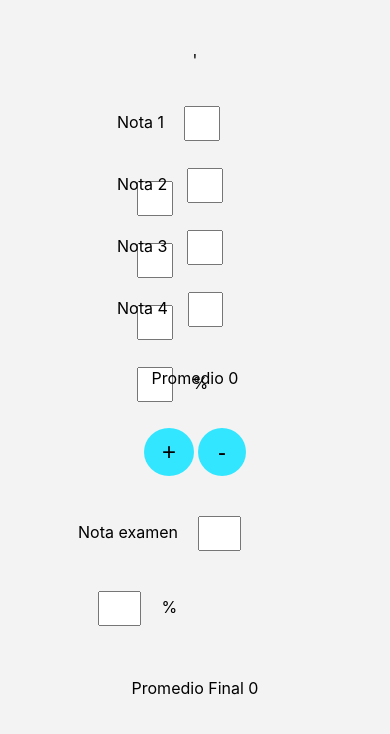
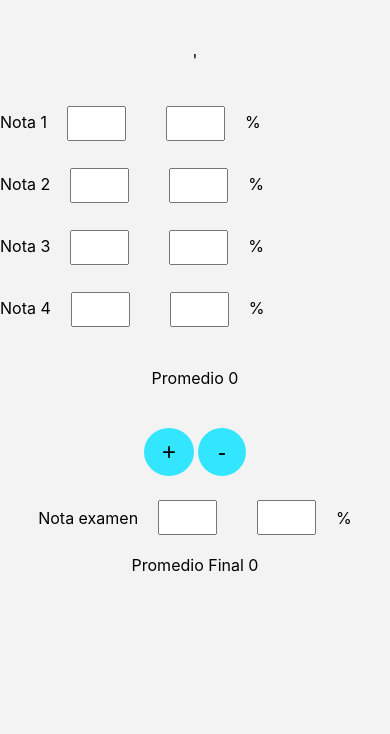
Before and after one commit to Inuqa/mipromedioapp, a React (Create React App) app: page / in a window 390 px wide. Shown: the top 734 px of the page. Built offline with nearby package versions, Linux system fonts and the light colour scheme.

Commit message:
added eslint

```diff
--- a/package.json
+++ b/package.json
@@ -37,5 +37,10 @@
       "last 1 firefox version",
       "last 1 safari version"
     ]
+  },
+  "devDependencies": {
+    "eslint": "^7.22.0",
+    "eslint-config-google": "^0.14.0",
+    "eslint-plugin-react": "^7.22.0"
   }
 }
--- a/src/App.js
+++ b/src/App.js
@@ -98,15 +98,13 @@ const App = () => {
         </div>
         <div className="examen">
           <div className="final-inputs">
-            <p>Nota examen
+            Nota examen
             <input onChange={getFinalGrade}/>
             <input onChange={getFinalsPercentage} />
             %
-            </p>
           </div>
           <div className="final-grade">
-            <p>Promedio Final {getNotas(final)}</p>
-          </div>
+            Promedio Final {getNotas(final)} </div>
         </div>
       </div>
     </div>
--- a/src/styles.css
+++ b/src/styles.css
@@ -78,3 +78,20 @@ input {
 .final-inputs p {
   width: 60%
 }
+
+@media screen and (max-width: 400px) {
+  .nota {
+    width: 100%;
+  }
+
+  .final-inputs {
+    display: flex;
+    justify-content: center;
+    align-items: center;
+    width: 100%;
+  }
+
+  .final-inputs p {
+    width: 100%;
+  }
+}
```
Also changed, not shown: .eslintrc.js (added), 2 other files (tests, documents, lock files or other folders).
